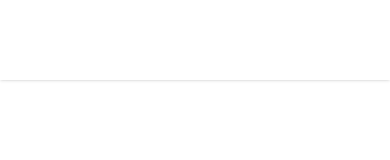
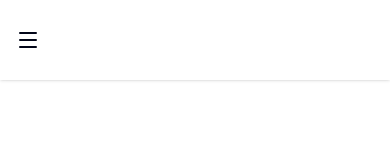
Before and after one commit to MustholihHBW/Skripsi, a Next.js app: page / in a window 390 px wide. Shown: the top 160 px of the page. Built offline with nearby package versions, Linux system fonts and the light colour scheme.

Commit message:
menambahkan menu untuk mobile-sidebar

```diff
--- /dev/null
+++ b/app/(dashboard)/_components/mobile-sidebar.tsx
@@ -0,0 +1,7 @@
+import { Menu } from "lucide-react";
+
+export const MobileSidebar = () => {
+    return (
+            <Menu />
+    );
+};
--- a/app/(dashboard)/_components/navbar.tsx
+++ b/app/(dashboard)/_components/navbar.tsx
@@ -1,7 +1,9 @@
+import { MobileSidebar } from "./mobile-sidebar";
+
 export const Navbar = () => {
     return (
         <div className="p-4 border-bottom h-full flex items-center bg-white shadow-sm">
-
+            <MobileSidebar />
         </div>
     );
 }
```
